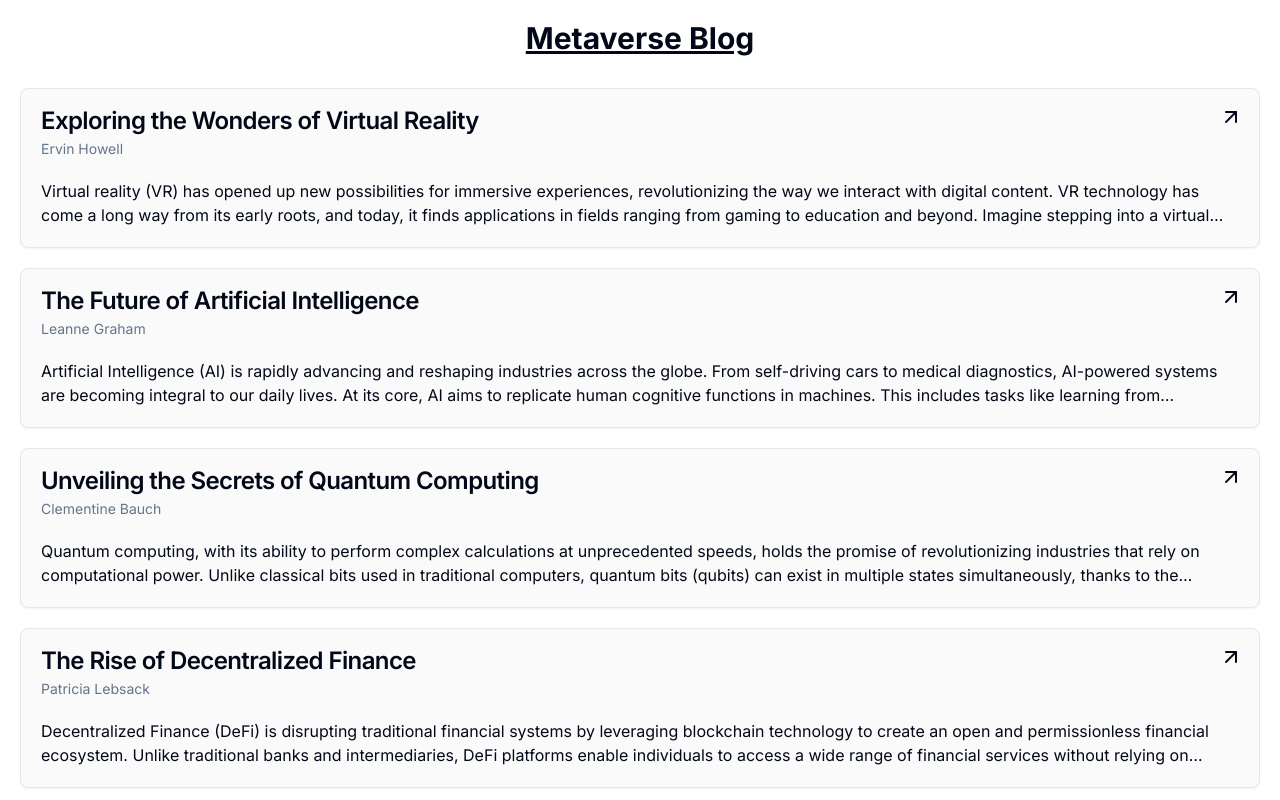
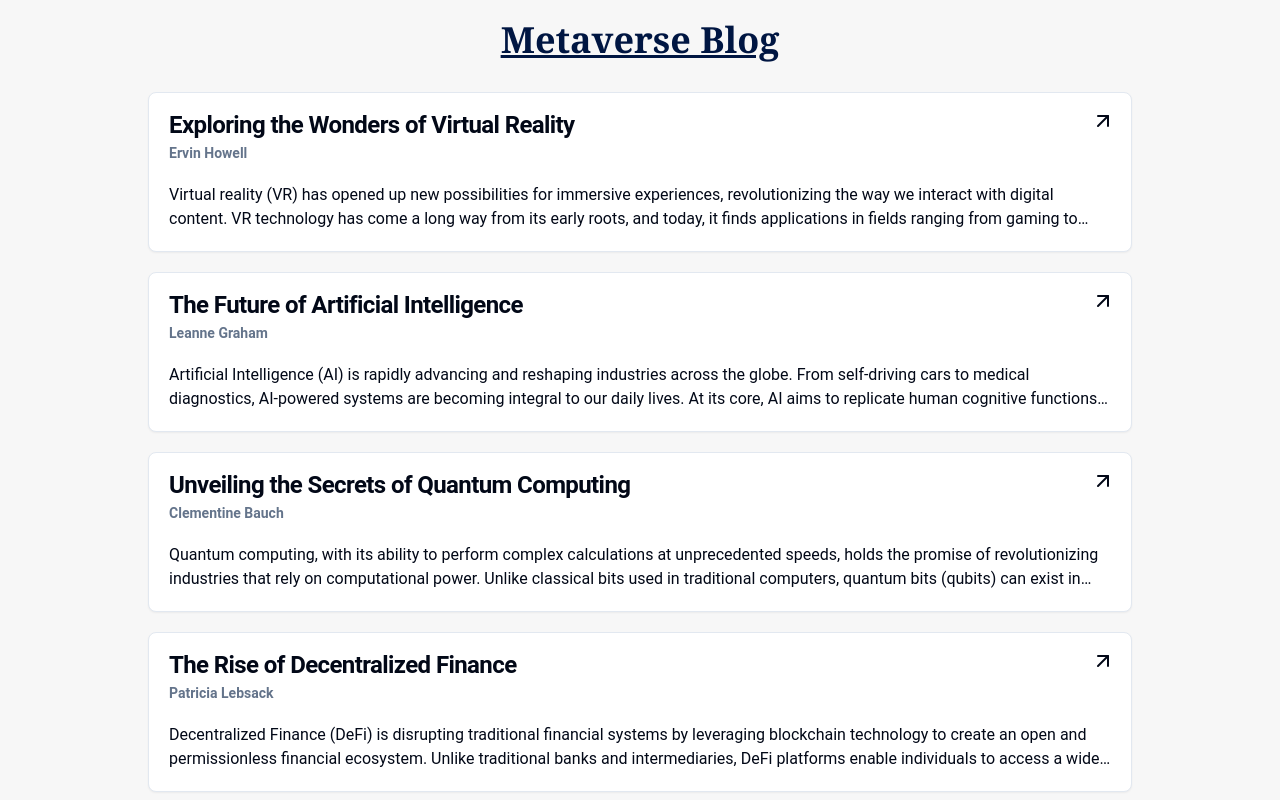
Before and after one commit to Kayvin59/metaverse-blog, a Next.js app: page / in a window 1280 px wide. Shown: the top 800 px of the page. Built offline with nearby package versions, Linux system fonts and the light colour scheme.

Commit message:
fix : style adjustments

```diff
--- a/app/globals.css
+++ b/app/globals.css
@@ -4,10 +4,10 @@
 
 @layer base {
   :root {
-    --background: 0 0% 100%;
-    --foreground: 222.2 84% 4.9%;
+    --background: 0 0% 97%;
+    --foreground: 220 100% 13%;
 
-    --card: 0 0% 98%;
+    --card: 0 0% 100%;
     --card-foreground: 222.2 84% 4.9%;
 
     --popover: 0 0% 100%;
--- a/app/page.tsx
+++ b/app/page.tsx
@@ -5,8 +5,8 @@ export default async function Home() {
   const data: BlogPost[] = await getData();
 
   return (
-    <main className="flex min-h-screen flex-col items-center p-5">
-      <h1 className="text-3xl underline font-bold mb-8">Metaverse Blog</h1>
+    <main className="flex min-h-screen max-w-5xl flex-col items-center mx-auto my-0 p-5 font-roboto">
+      <h1 className="text-4xl underline font-bold mb-8 font-cambria">Metaverse Blog</h1>
       <PostList posts={data} />
     </main>
   )
--- a/components/PostList.tsx
+++ b/components/PostList.tsx
@@ -6,11 +6,11 @@ export default function PostList({ posts }: { posts: BlogPost[] }) {
         <ul>
             {posts.map((post: BlogPost) => (
                 <li key={post.id} className="mb-5 group">
-                    <Card className="flex flex-col p-5 relative">
+                    <Card className="flex flex-col p-5 relative hover:shadow-2xl">
                         <ArrowUpRight className="absolute transition-transform transform duration-300 top-4 right-4 group-hover:top-2 group-hover:right-2"/>
                         <CardHeader className="mb-5">
                             <CardTitle>{post.title}</CardTitle>
-                            <CardDescription>{post.author}</CardDescription>
+                            <CardDescription className="font-bold">{post.author}</CardDescription>
                         </CardHeader>
                         <CardContent className="line-clamp-2 flex-nowrap p-0">{post.body}</CardContent>
                     </Card>
--- a/tailwind.config.js
+++ b/tailwind.config.js
@@ -8,6 +8,10 @@ module.exports = {
     './src/**/*.{ts,tsx}',
 	],
   theme: {
+    fontFamily: {
+      roboto: ['Roboto', 'sans-serif'],
+      cambria: ['Cambria', 'serif']
+    },
     container: {
       center: true,
       padding: "2rem",
```
